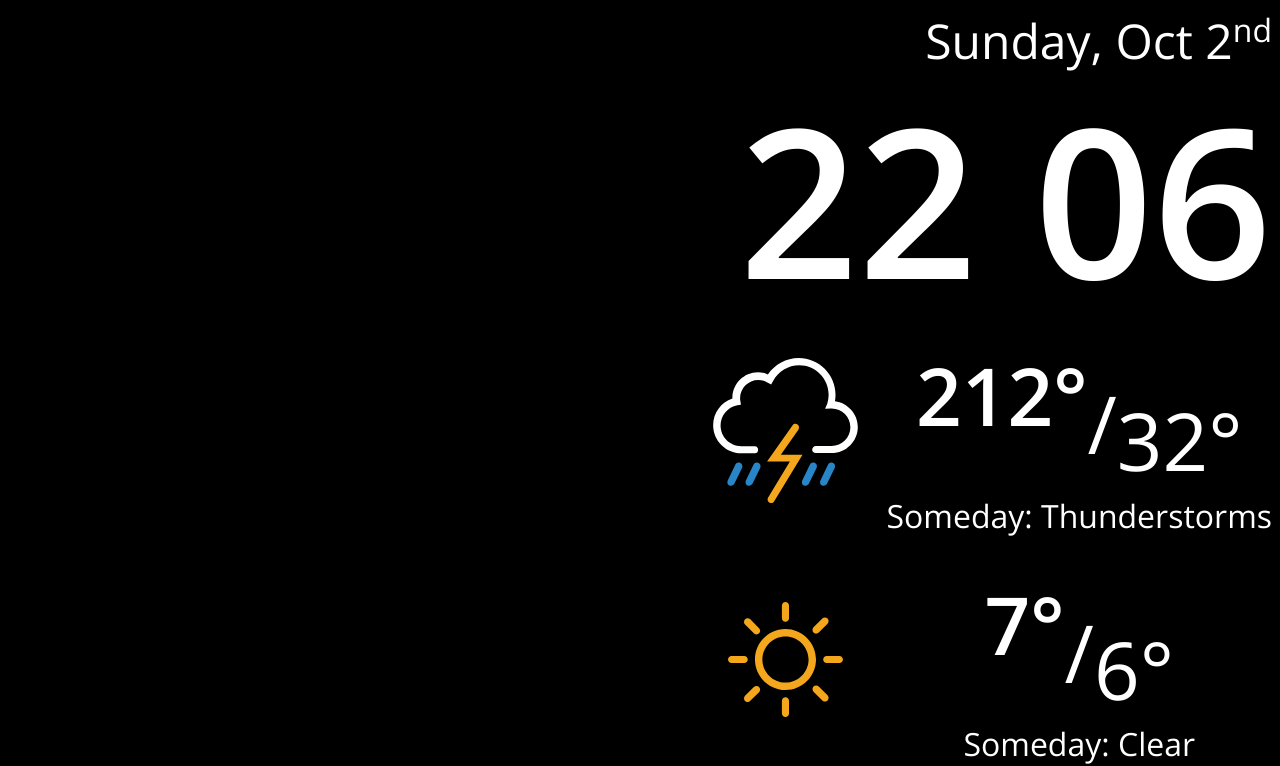
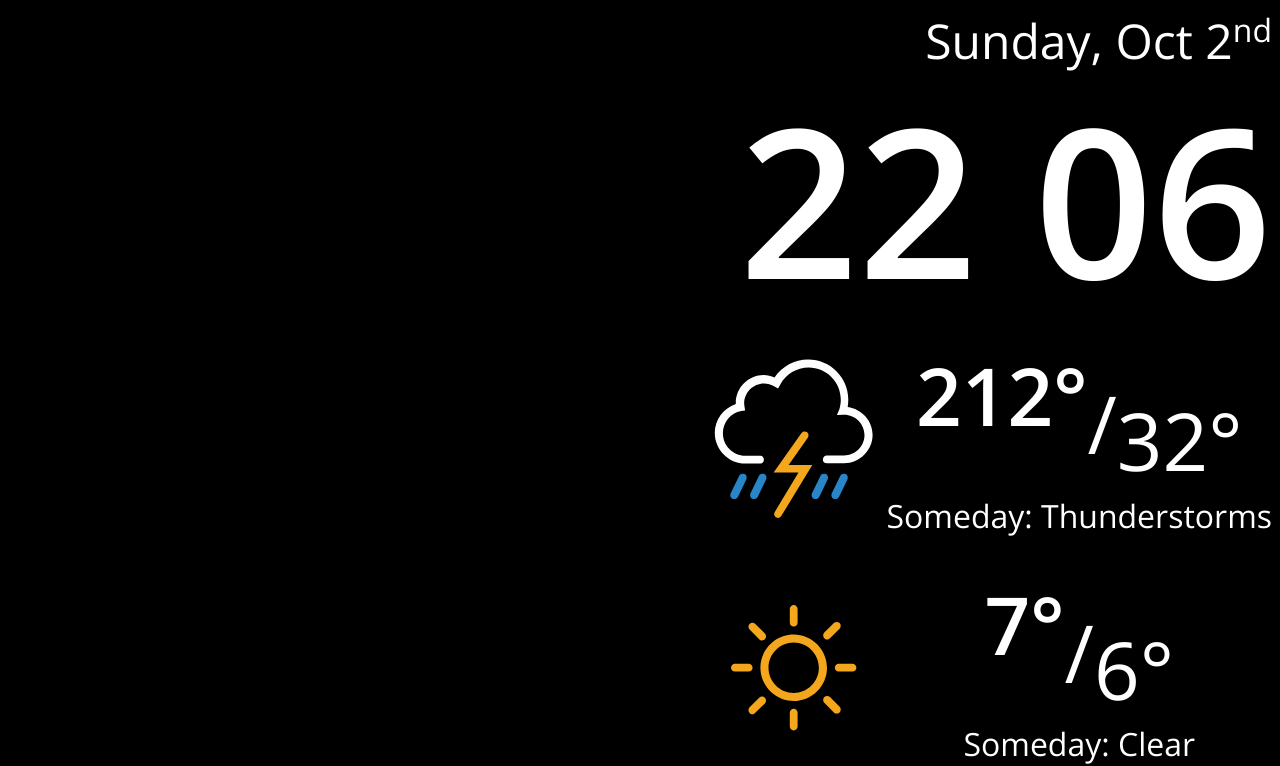
Before and after one commit to progers/dashboard, a plain HTML site: page index.html in a window 1280 px wide. Shown: the top 766 px of the page. Drawn offline with nearby package versions, Linux system fonts and the light colour scheme; no server answers.

Commit message:
Increase the weather icon size so the height matches both the temp and conditions

```diff
--- a/index.html
+++ b/index.html
@@ -45,14 +45,14 @@
         font-size: 10vmin;
         /* Leave space for icons. */
         padding-left: 24vmin;
-        min-height: 22vmin;
+        min-height: 24vmin;
     }
     .weather .forecast:not(:first-child) {
         margin-top: 4vmin;
     }
     .forecastIcon {
-        width: 22vmin;
-        height: 22vmin;
+        width: 24vmin;
+        height: 24vmin;
         position: absolute;
         left: 0;
     }
@@ -61,6 +61,7 @@
         vertical-align: super;
     }
     .forecastHighLowSeparater {
+        font-weight: 300;
     }
     .forecastLow {
         vertical-align: sub;
```
